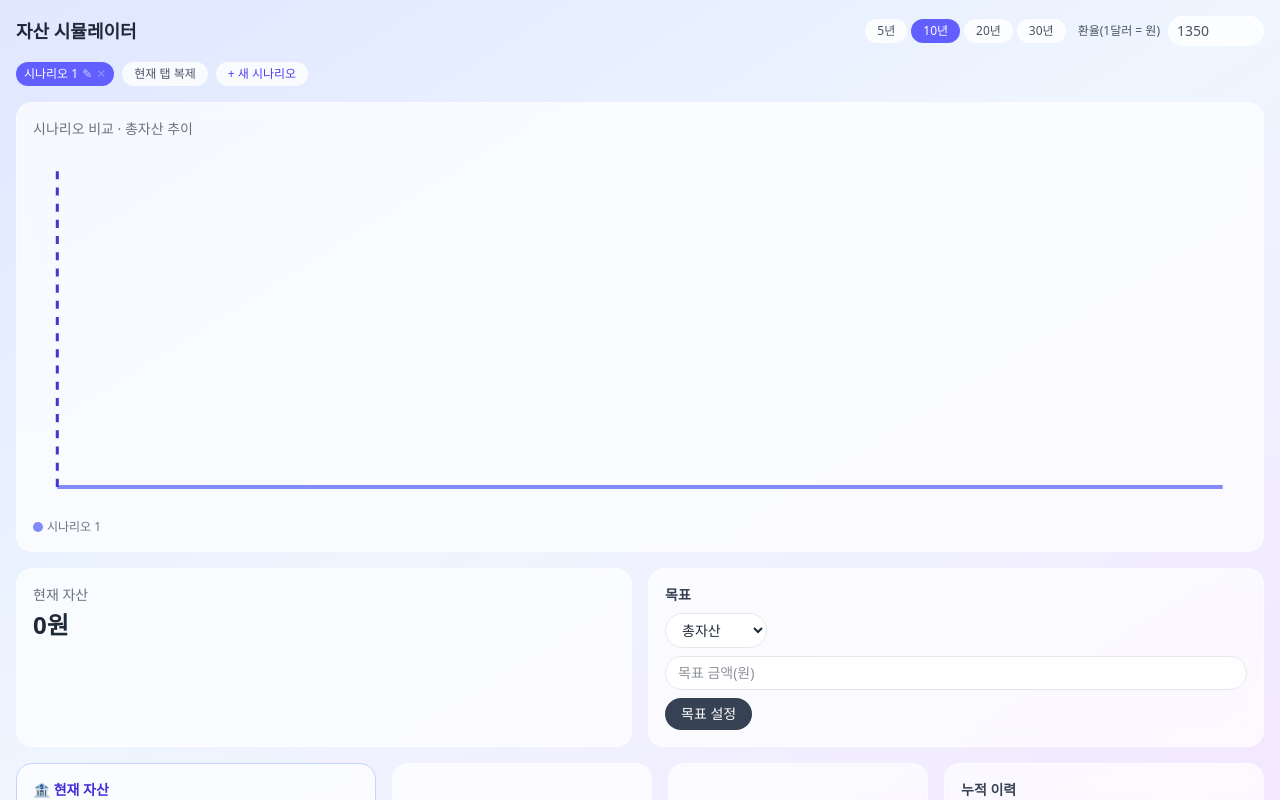
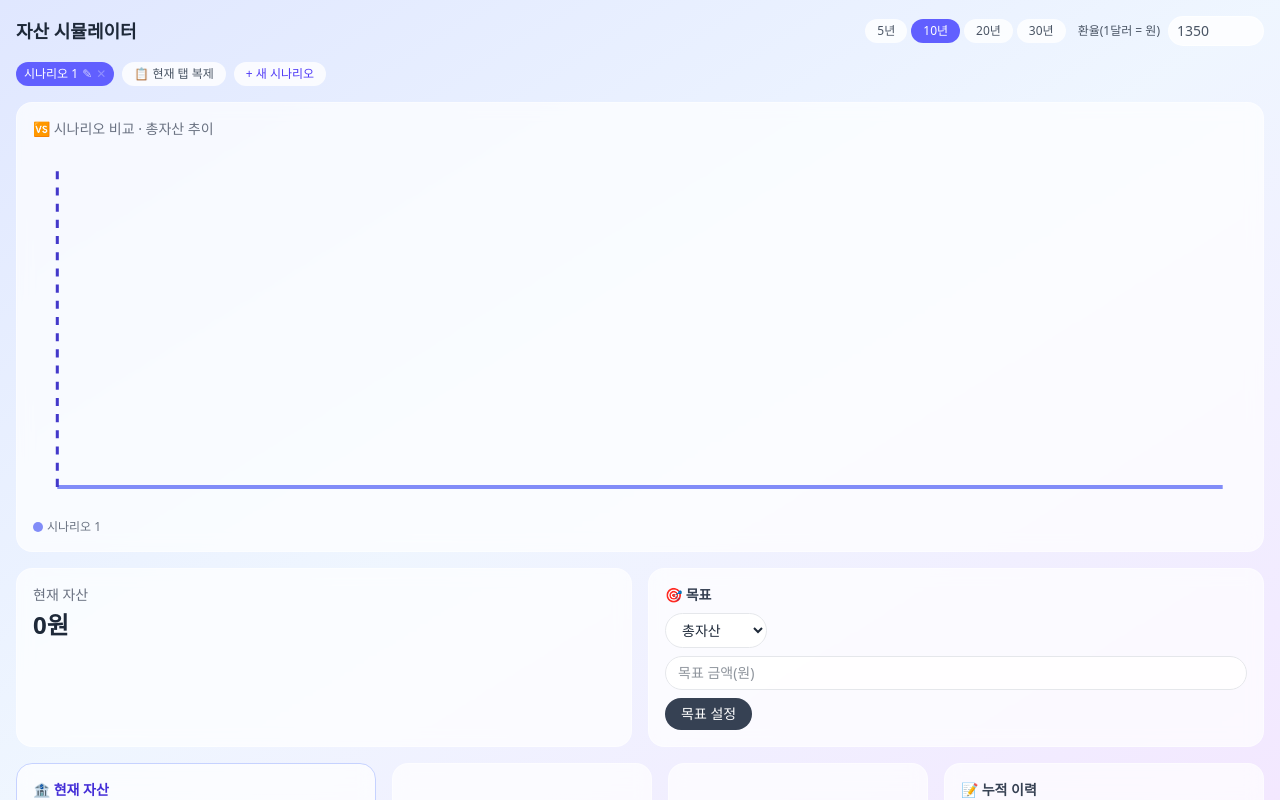
Before and after one commit to amaran-th/interactive-portfolio, a Next.js app: page /asset-simulator in a window 1280 px wide. Built offline with nearby package versions, Linux system fonts and the light colour scheme.

Commit message:
feat: 목표·누적 이력·시나리오 탭·시나리오 비교 카드에 아이콘 반영

```diff
--- a/app/(portfolio)/playground/_sections/Works/6_AssetSimulator/GoalCard.tsx
+++ b/app/(portfolio)/playground/_sections/Works/6_AssetSimulator/GoalCard.tsx
@@ -132,7 +132,7 @@ export default function GoalCard({
 
   return (
     <div className="rounded-2xl border border-white/40 bg-white/70 p-4 backdrop-blur">
-      <h3 className="text-sm font-semibold text-gray-700">목표</h3>
+      <h3 className="text-sm font-semibold text-gray-700">🎯 목표</h3>
       <div className="mt-2 flex flex-col gap-2">
         <div className="flex gap-2">
           <select
--- a/app/(portfolio)/playground/_sections/Works/6_AssetSimulator/HistoryPanel.tsx
+++ b/app/(portfolio)/playground/_sections/Works/6_AssetSimulator/HistoryPanel.tsx
@@ -40,9 +40,9 @@ export default function HistoryPanel({
   if (selectedMonth === 0 || snapshots.length === 0) {
     return (
       <div className="rounded-2xl border border-white/40 bg-white/70 p-4 backdrop-blur">
-        <h3 className="text-sm font-semibold text-gray-700">누적 이력</h3>
+        <h3 className="text-sm font-semibold text-gray-700">📝 누적 이력</h3>
         <p className="mt-2 text-sm text-gray-400">
-          슬라이더를 옮기면 지금부터의 이력이 나타납니다
+          📭 슬라이더를 옮기면 지금부터의 이력이 나타납니다
         </p>
       </div>
     );
@@ -101,7 +101,7 @@ export default function HistoryPanel({
   return (
     <div className="flex flex-col gap-3 rounded-2xl border border-white/40 bg-white/70 p-4 backdrop-blur">
       <h3 className="text-sm font-semibold text-gray-700">
-        누적 이력 (지금 ~ {formatMonthLabel(selectedMonth, today)})
+        📝 누적 이력 (지금 ~ {formatMonthLabel(selectedMonth, today)})
       </h3>
       <div className="grid grid-cols-2 gap-2 text-sm">
         <div className="rounded-xl bg-white/80 p-2">
--- a/app/(portfolio)/playground/_sections/Works/6_AssetSimulator/ScenarioComparisonChart.tsx
+++ b/app/(portfolio)/playground/_sections/Works/6_AssetSimulator/ScenarioComparisonChart.tsx
@@ -45,7 +45,7 @@ export default function ScenarioComparisonChart({
   if (series.length === 0 || series[0].snapshots.length === 0) {
     return (
       <div className="mb-4 flex h-[200px] items-center justify-center rounded-2xl border border-white/40 bg-white/70 text-sm text-gray-400 backdrop-blur">
-        시나리오를 만들면 비교 그래프가 나타납니다
+        📭 시나리오를 만들면 비교 그래프가 나타납니다
       </div>
     );
   }
@@ -62,7 +62,7 @@ export default function ScenarioComparisonChart({
 
   return (
     <div className="mb-4 rounded-2xl border border-white/40 bg-white/70 p-4 backdrop-blur">
-      <p className="text-sm text-gray-500">시나리오 비교 · 총자산 추이</p>
+      <p className="text-sm text-gray-500">🆚 시나리오 비교 · 총자산 추이</p>
       <svg viewBox={`0 0 ${WIDTH} ${HEIGHT}`} className="mt-2 w-full">
         {series.map((s) => {
           const points = s.snapshots
--- a/app/(portfolio)/playground/_sections/Works/6_AssetSimulator/ScenarioTabs.tsx
+++ b/app/(portfolio)/playground/_sections/Works/6_AssetSimulator/ScenarioTabs.tsx
@@ -112,7 +112,7 @@ export default function ScenarioTabs({
         onClick={() => onDuplicate(activeScenarioId)}
         className="rounded-full bg-white/80 px-3 py-1 text-xs text-gray-600 hover:bg-white"
       >
-        현재 탭 복제
+        📋 현재 탭 복제
       </button>
       <button
         type="button"
```
